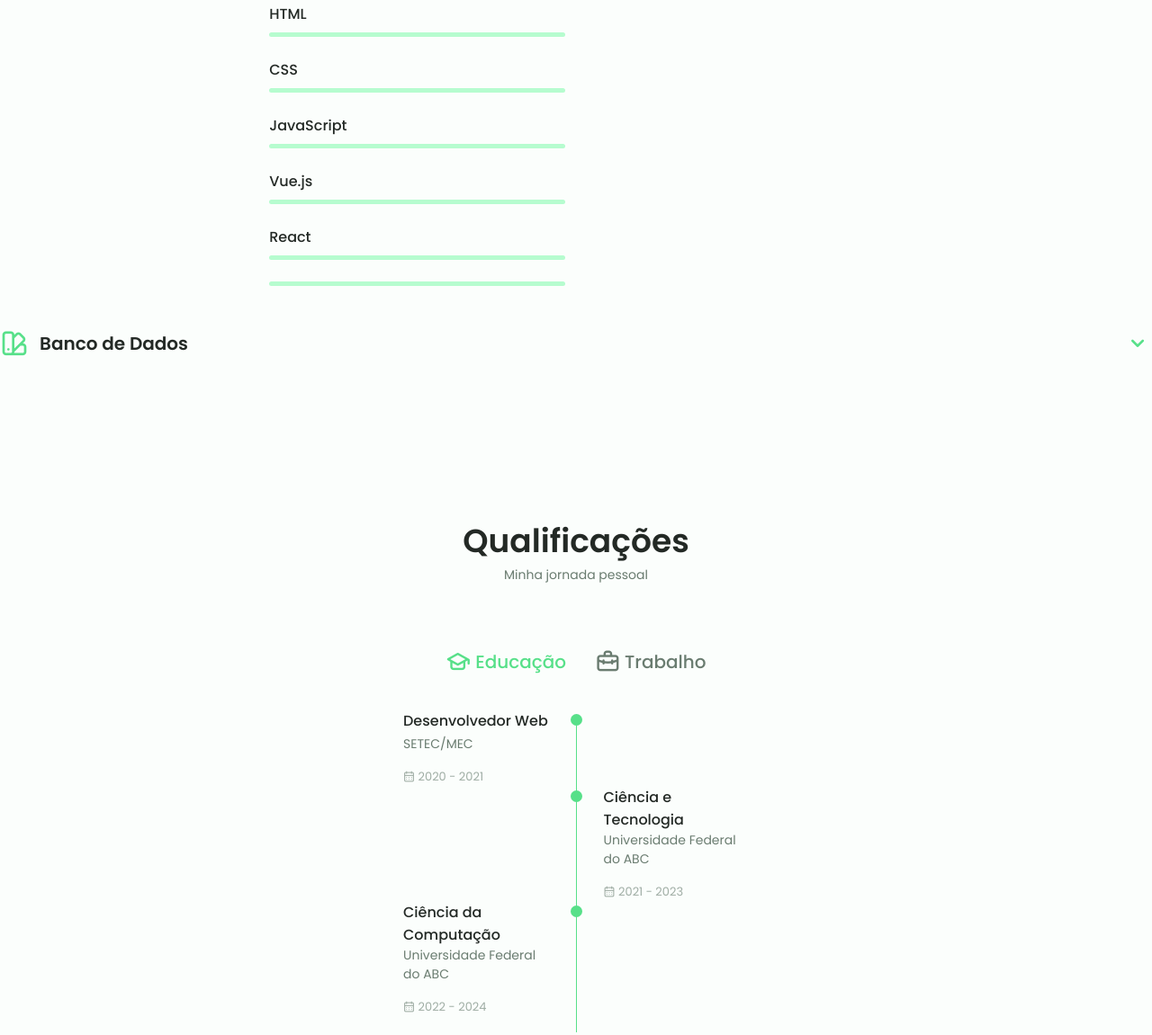
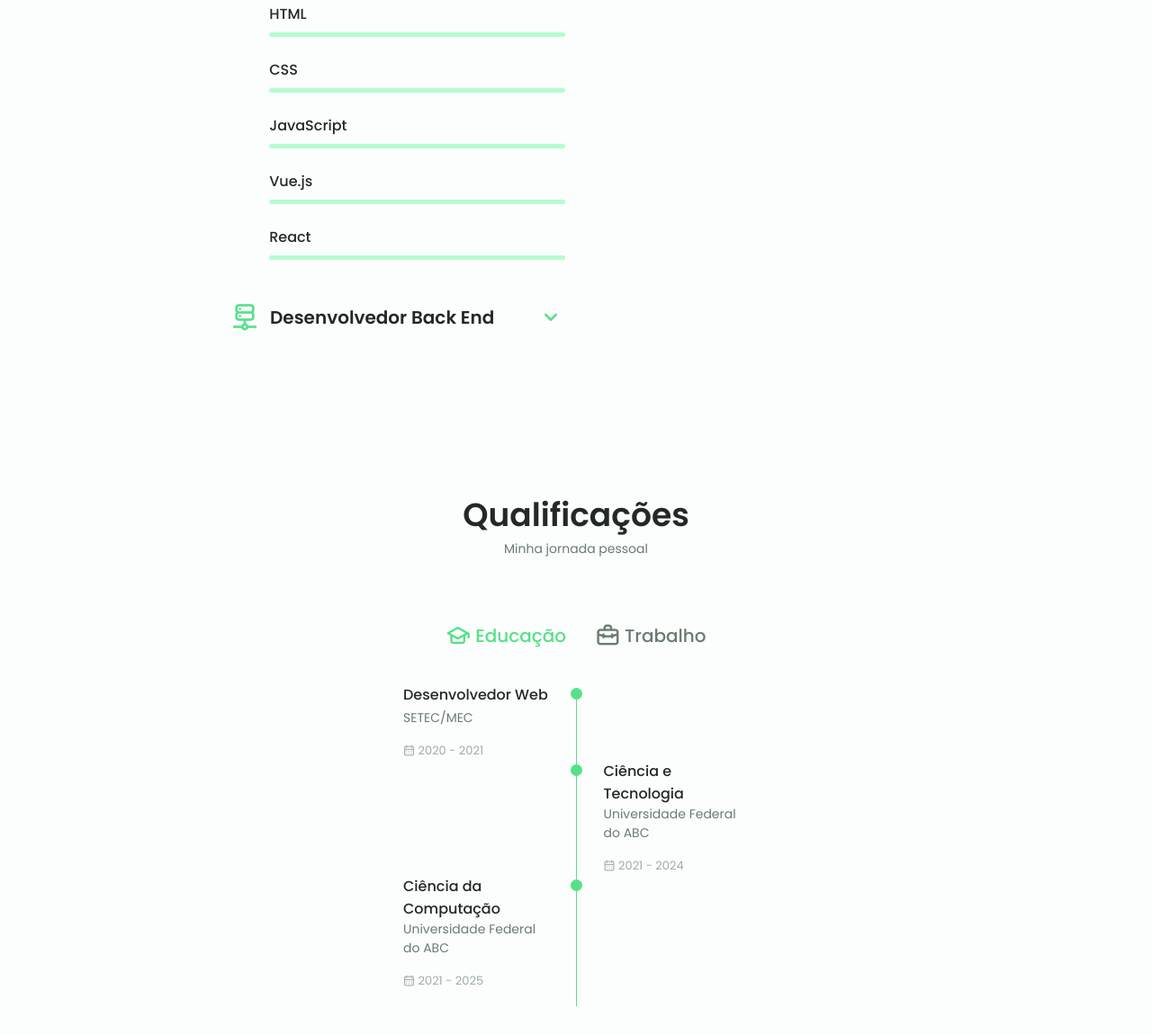
Before and after one commit to carlosrodr1/portfolio, a plain HTML site: page index.html in a window 1280 px wide. Shown: the part 1560-2711 px from the top of the page at 90% size. Drawn offline with nearby package versions, Linux system fonts and the light colour scheme.

Commit message:
Update index.html

```diff
--- a/index.html
+++ b/index.html
@@ -149,7 +149,7 @@
             </section>
 
             <!--==================== SKILLS ====================-->
-            <section class="skills section" id="skills">
+           <section class="skills section" id="skills">
                 <h2 class="section__title">Habilidades</h2>
                 <span class="section__subtitle">Meu nível técnico</span>
                 <div class="skills__container container grid">
@@ -186,6 +186,8 @@
                                     </div>
                                 </div>
 
+
+
                                 <div class="skills__data">
                                     <div class="skills__titles">
                                         <h3 class="skills__name">JavaScript</h3>
@@ -196,7 +198,9 @@
                                     </div>
                                 </div>
 
-                                                                <div class="skills__data">
+
+
+                                <div class="skills__data">
                                     <div class="skills__titles">
                                         <h3 class="skills__name">Vue.js</h3>
 
@@ -205,6 +209,7 @@
                                         <span class="skills__percentage skills__vs"></span>
                                     </div>
                                 </div>
+
 
                                 <div class="skills__data">
                                     <div class="skills__titles">
@@ -215,10 +220,7 @@
                                         <span class="skills__percentage skills__react"></span>
                                     </div>
                                 </div>
-                                    <div class="skills__bar">
-                                        <span class="skills__percentage skills__react"></span>
-                                    </div>
-                                </div>
+
                             </div>
                         </div>
                         <!--==================== SKILLS 2 ====================-->
@@ -252,7 +254,7 @@
                                         <span class="skills__percentage skills__python"></span>
                                     </div>
                                 </div>
-                                </div>
+
                             </div>
                         </div>
                     </div>
@@ -277,7 +279,7 @@
                                         <span class="skills__percentage skills__figma"></span>
                                     </div>
                                 </div>
-                                </div>
+
                             </div>
                         </div>
 
@@ -286,7 +288,7 @@
             </section>
 
             <!--==================== QUALIFICATION ====================-->
-            <section class="qualification section">
+             <section class="qualification section">
                 <h2 class="section__title">Qualificações</h2>
                 <span class="section__subtitle">Minha jornada pessoal</span>
 
@@ -334,7 +336,7 @@
                                     <span class="qualification__subtitle">Universidade Federal do ABC</span>
                                     <div class="qualification__calendar">
                                         <i class="uil uil-calendar-alt"></i>
-                                        2021 - 2023
+                                        2021 - 2024
                                     </div>
                                 </div>
 
@@ -346,7 +348,7 @@
                                     <span class="qualification__subtitle">Universidade Federal do ABC</span>
                                     <div class="qualification__calendar">
                                         <i class="uil uil-calendar-alt"></i>
-                                        2022 - 2024
+                                        2021 - 2025
                                     </div>
                                 </div>
 
@@ -365,7 +367,7 @@
                                     <span class="qualification__subtitle">NeshaStore</span>
                                     <div class="qualification__calendar">
                                         <i class="uil uil-calendar-alt"></i>
-                                        Jan. 2021 - Abr. 2021
+                                        Jan. 2021 - Jun. 2021
                                     </div>
                                 </div>
 
```
